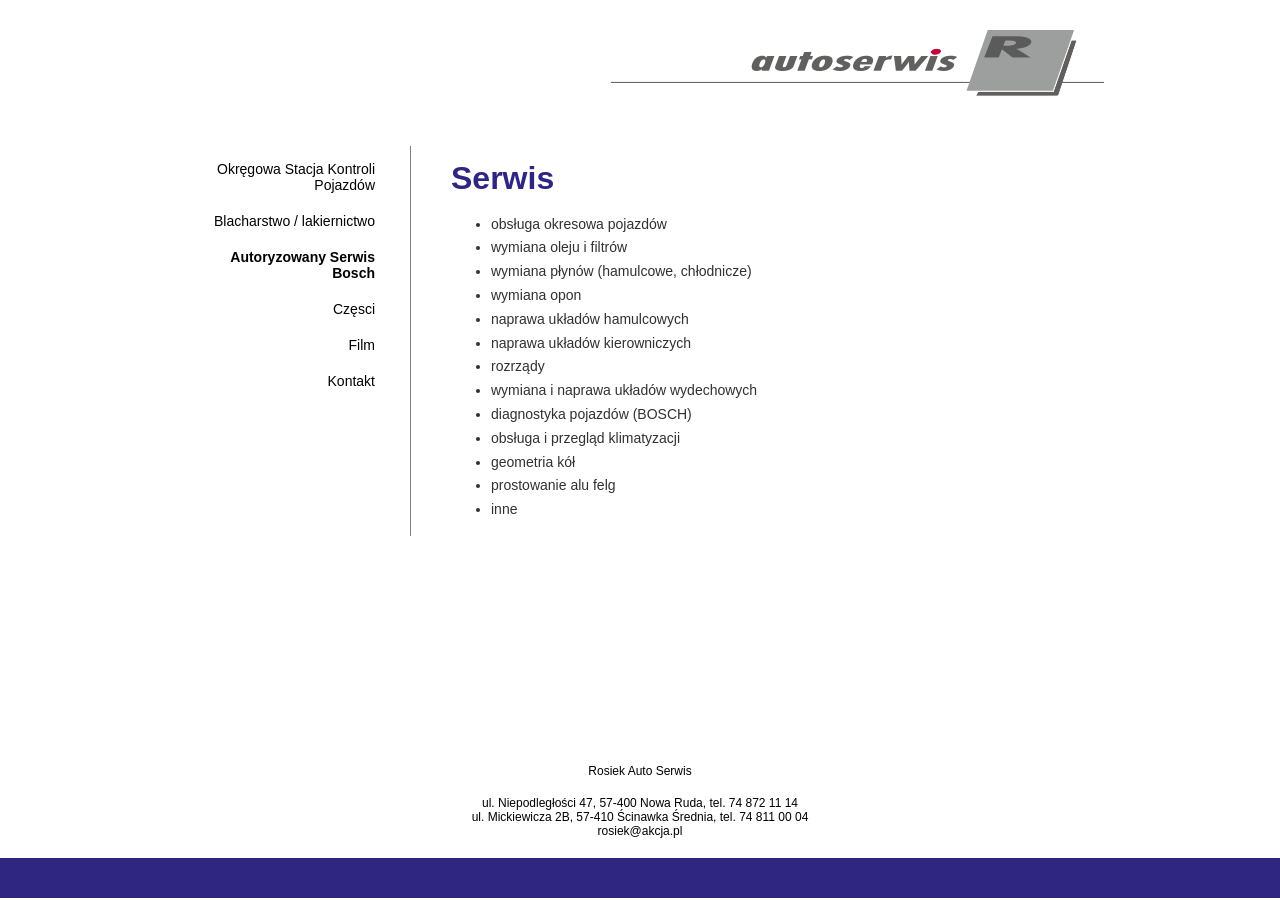
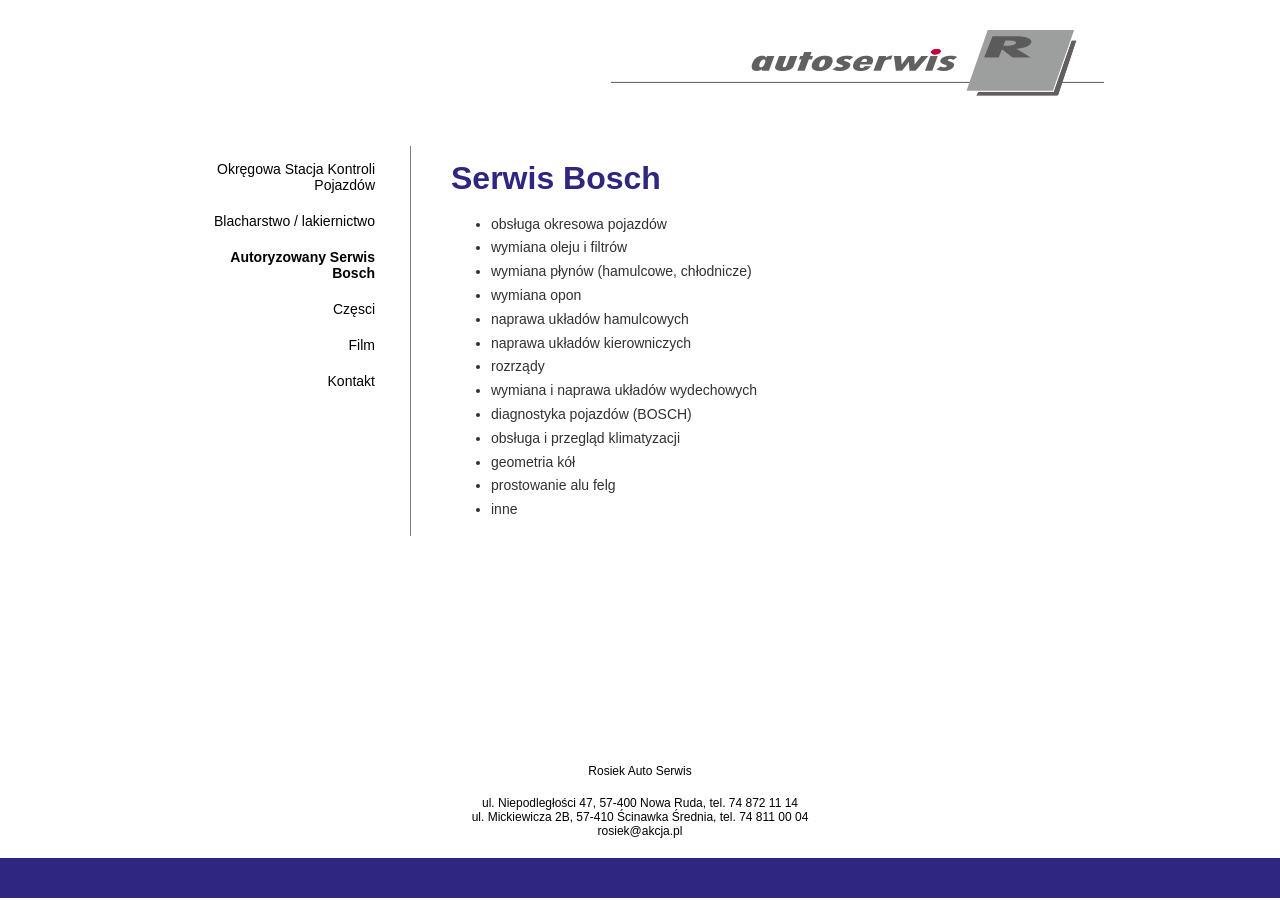
Before and after one commit to maciej-rosiek/rosiekautoserwis, a Jekyll site: the page built from _posts/2013-01-04-autoryzowany-serwis-bosch.html, in a window 1280 px wide. Built offline with Jekyll 4.4.1, drawn with Linux system fonts in a browser that asks for light colours; Markdown is read by kramdown in place of the engine named in the settings.

Commit message:
Update and rename 2013-01-04-serwis.html to 2013-01-04-autoryzowany-serwis-bosch.html

```diff
--- a/_posts/2013-01-04-serwis.html
+++ b/_posts/2013-01-04-autoryzowany-serwis-bosch.html
@@ -5,7 +5,7 @@ pageTitle: Serwis - Rosiek Autoserwis - Stanisław Rosiek
 subtitle: Zawieszenia, Hamulce, Oleje
 ---
 
-<h1>Serwis</h1>
+<h1>Serwis Bosch</h1>
 
 <p>
     <ul>
```
